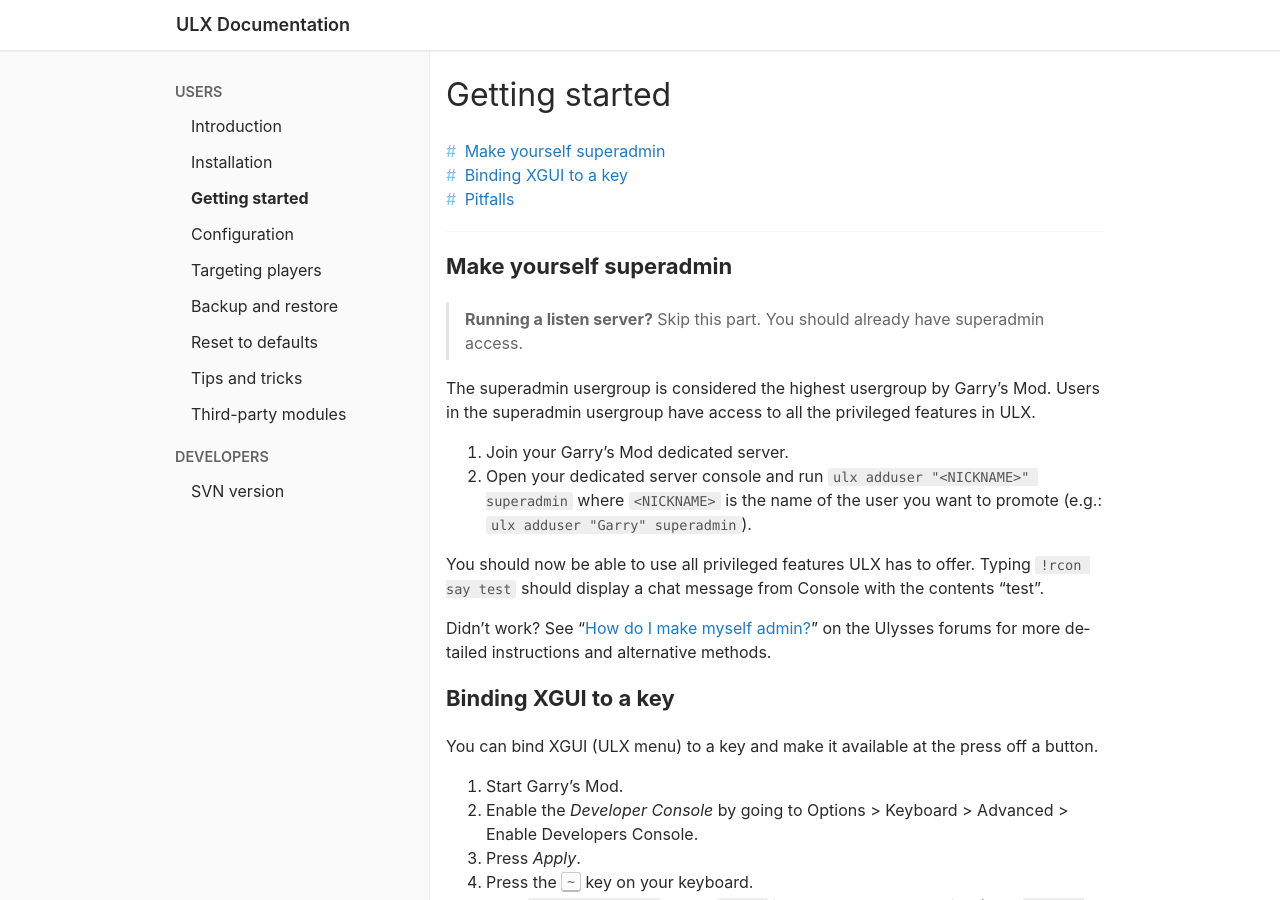
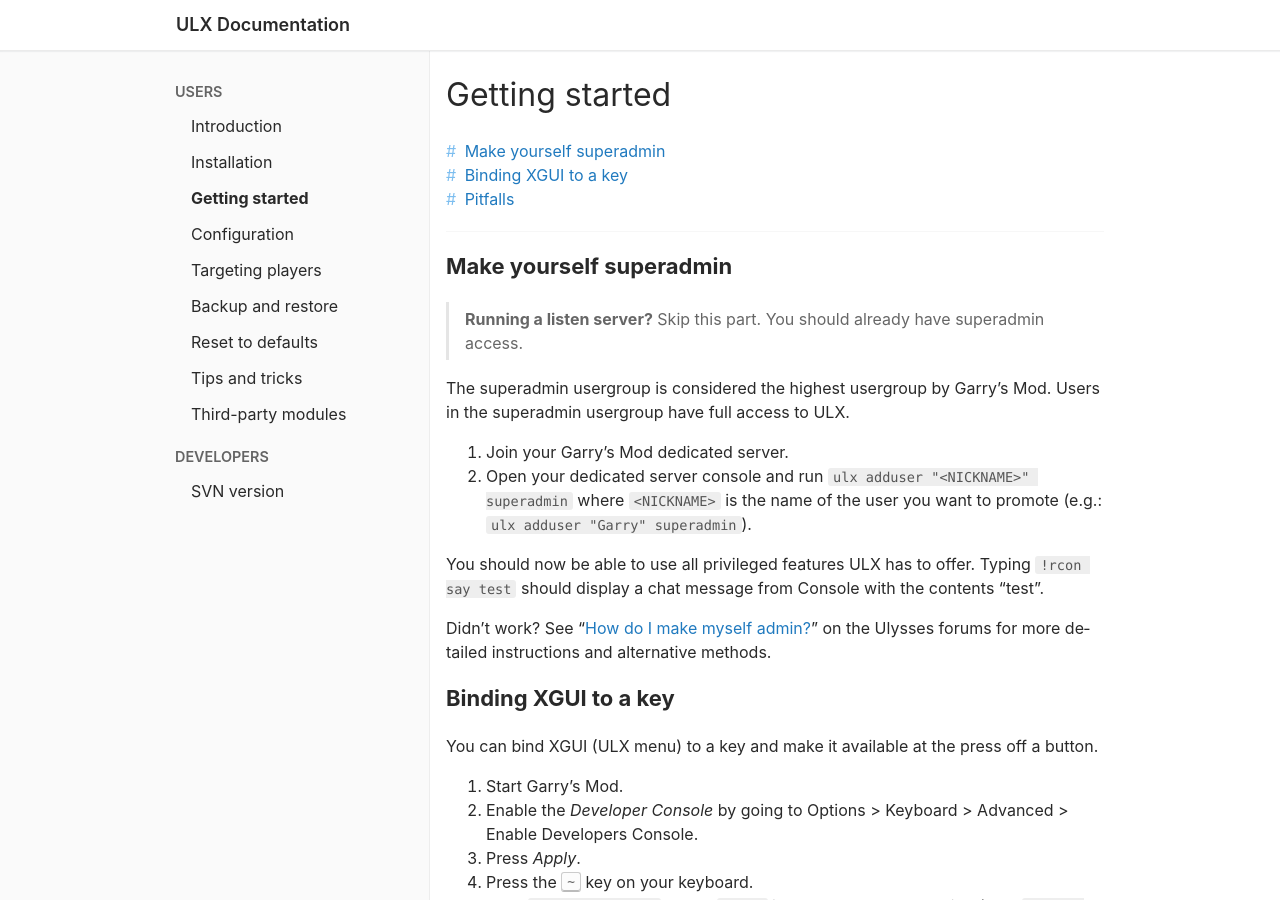
Before and after one commit to Timmy/ulx-docs, a Jekyll site: the page built from start.md, in a window 1280 px wide and 900 px high. Built offline with Jekyll 4.4.1, drawn with Linux system fonts in a browser that asks for light colours; our own code applies the rules of GitHub Pages for plain Markdown files.

Commit message:
Clarify superadmin access

```diff
--- a/start.md
+++ b/start.md
@@ -13,7 +13,7 @@ description: >
 
 > **Running a listen server?** Skip this part. You should already have superadmin access.
 
-The superadmin usergroup is considered the highest usergroup by Garry's Mod. Users in the superadmin usergroup have access to all the privileged features in ULX.
+The superadmin usergroup is considered the highest usergroup by Garry's Mod. Users in the superadmin usergroup have full access to ULX.
 
 1. Join your Garry's Mod dedicated server.
 2. Open your dedicated server console and run `ulx adduser "<NICKNAME>" superadmin` where `<NICKNAME>` is the name of the user you want to promote (e.g.: `ulx adduser "Garry" superadmin`).
```
